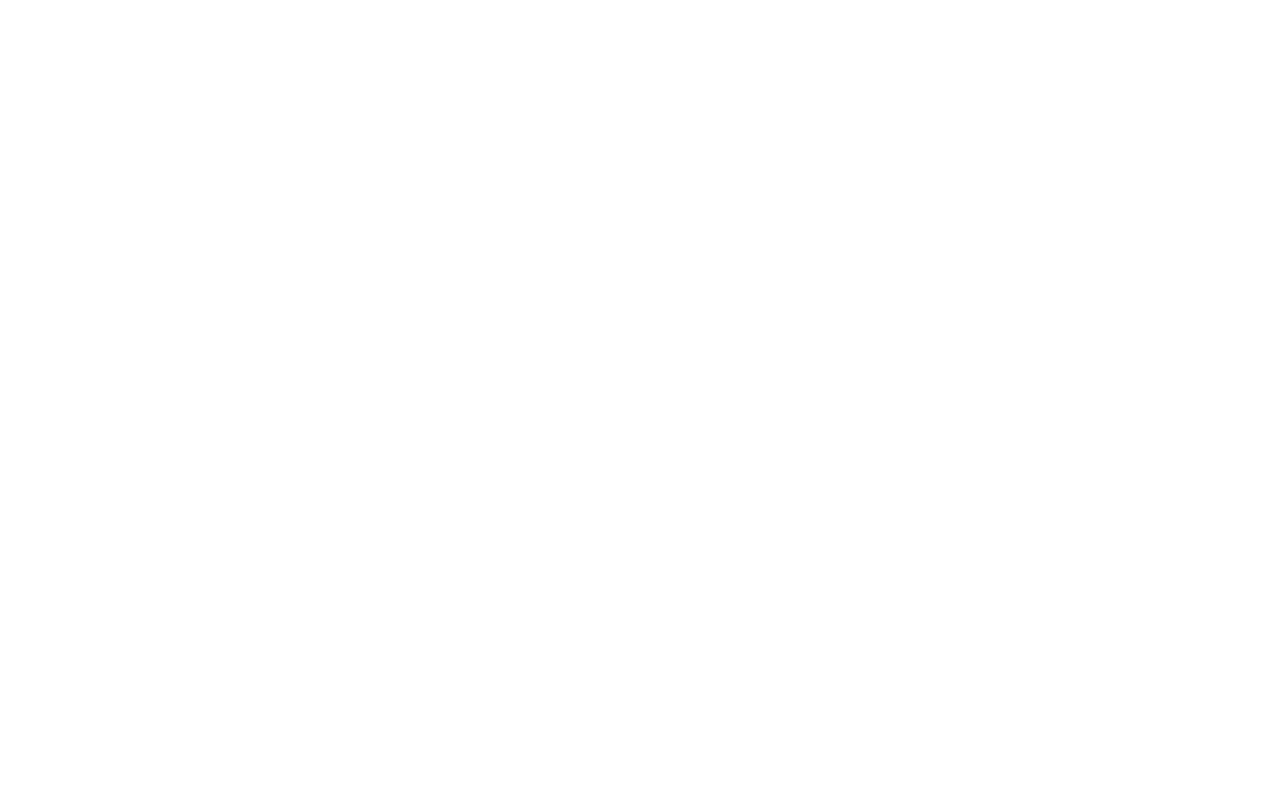
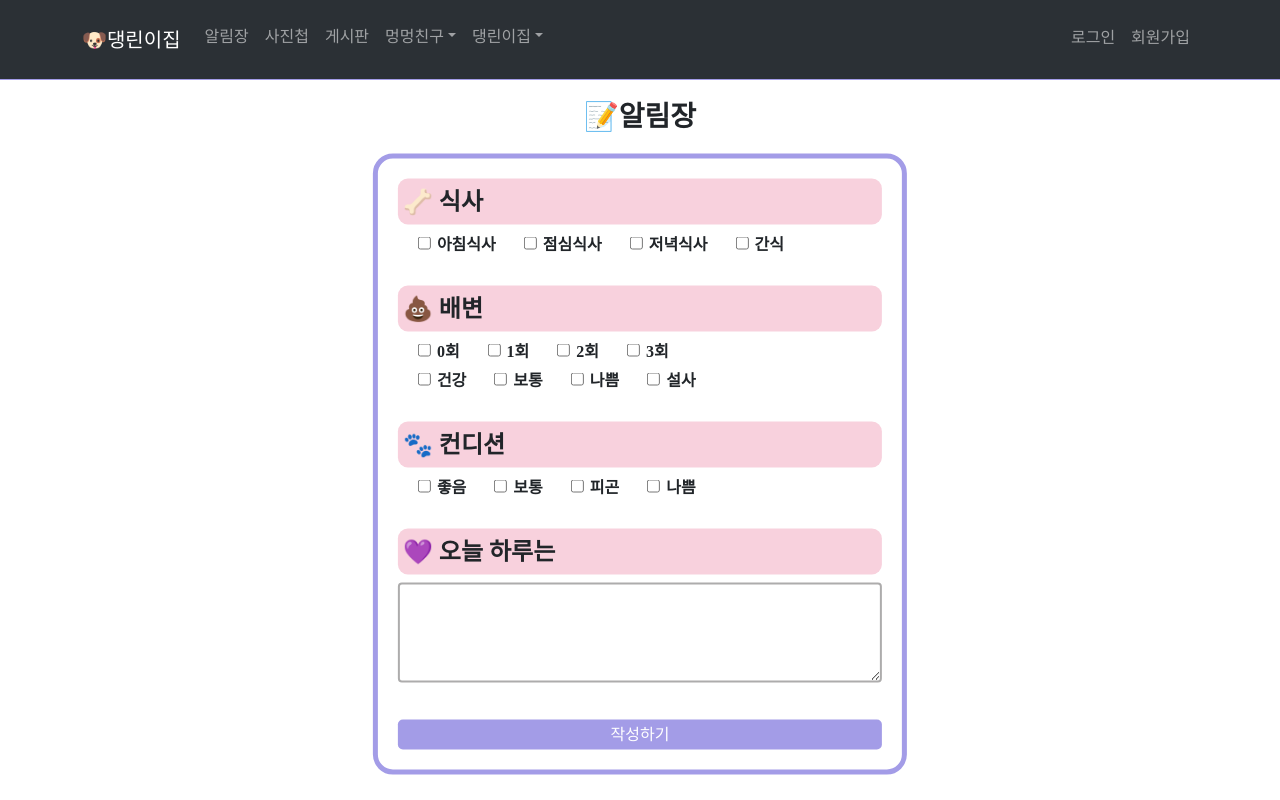
Before and after one commit to xooxpeak/React_Puppy, a React (Create React App) app: page /createNote in a window 1280 px wide. Before the commit this address had no page. Built offline with nearby package versions, Linux system fonts and the light colour scheme; a web font is replaced by a local one.

Commit message:
[Modify] 알림장

```diff
--- a/src/App.js
+++ b/src/App.js
@@ -5,8 +5,8 @@
 import axios from "axios";
 import Main from './Main';
 // import Nav from './components/Nav';
-import CreatePuppyNote from './pages/CreatePuppyNote';
-import PuppyNote from './pages/PuppyNote';
+import CreateNote from './pages/CreateNote';
+import Note from './pages/Note';
 import CreateGallery from './pages/CreateGallery';
 import Gallery from './pages/Gallery';
 import GalleryView from './pages/GalleryView';
@@ -29,14 +29,14 @@
         <BrowserRouter>
           <Routes>
             <Route path='/' element={<Main/>} />
-              <Route path='/puppyNote' element={<PuppyNote/>}></Route>
+              <Route path='/note' element={<Note/>}></Route>
               <Route path='/gallery' element={<Gallery/>}></Route>
               <Route exact path='/galleryView/:id' element={<GalleryView/>}></Route>
               <Route path='/createGallery' element={<CreateGallery/>}></Route>
               <Route path='/board' element={<Board/>}></Route>
               <Route exact path='/boardView/:no' element={<BoardView/>}></Route>
               <Route path='/createBoard' element={<CreatBoard/>}></Route>
-              <Route path='/createPuppyNote' element={<CreatePuppyNote/>}></Route>
+              <Route path='/createNote' element={<CreateNote/>}></Route>
               <Route path='/follow' element={<Follow/>}></Route>
               <Route path='/login' element={<Login/>}></Route>
               <Route path='/register' element={<Register/>}></Route>
--- a/src/css/PuppyNote.css
+++ b/src/css/Note.css
@@ -1,4 +1,4 @@
-/* PuppyNote.css */
+/* Note.css */
 
 .noteForm {
     width: auto;
--- /dev/null
+++ b/src/pages/CreateNote.js
@@ -0,0 +1,148 @@
+import React, { useState, useEffect } from 'react';
+import Nav2 from '../components/Nav2';
+import '../css/Note.css';
+import axios from 'axios';
+
+let CreateNote = () => {
+
+  let [note, setNote] = useState({
+    meal: [],
+    poop: { frequency: '', condition: '' },
+    condition: '',
+    daily: ''
+  });
+
+  let handleChange = (e) => {
+    const { name, value, checked } = e.target;
+
+    if (name === 'meal') {
+      if (checked) {
+        setNote(prevNote => ({
+          ...prevNote,
+          meal: [...prevNote.meal, value] // 이전의 meal 배열에 새로운 value 추가
+        }));
+      } else {
+        setNote(prevNote => ({
+          ...prevNote,
+          meal: prevNote.meal.filter(item => item !== value) // 선택 해제된 value를 meal 배열에서 제거
+        }));
+      }
+    } else if (name === 'poopFrequency') {
+      setNote(prevNote => ({
+        ...prevNote,
+        poop: {
+          ...prevNote.poop,
+          frequency: value
+        }
+      }));
+    } else if (name === 'poopCondition') {
+      setNote(prevNote => ({
+        ...prevNote,
+        poop: {
+          ...prevNote.poop,
+          condition: value
+        }
+      }));
+    } else if (name === 'condition' || name === 'daily') {
+      setNote(prevNote => ({
+        ...prevNote,
+        [name]: value
+      }));
+    }
+  };
+
+      // useState 훅으로 관리되는 user 객체의 속성을 업데이트하는 함수
+    //   let onChangeNoteData = (e) => {
+    //     setNote({...note, [e.target.name] : e.target.value})
+    //     console.log(note);
+    // }
+
+    // useEffect(() => {
+    //   console.log(note);
+    // }, [note]); // note 상태가 변경될 때마다 useEffect가 실행됩니다.
+
+
+
+    // axios를 사용하여 HTTP POST 요청을 보냄
+    let create = () => {
+      axios.post('http://localhost:8082/api/v1/auth/n/createNote', {
+          data: note
+      }).then((res) => {
+          console.log('성공', res.data);
+          alert("노트 작성 성공!");
+          setNote(res.data);
+      }).catch((error) => {
+          console.log("Error:", error);
+      });
+  }
+
+  // let handleSubmit = (e) => {
+  //   e.preventDefault();
+  //   console.log('Submitted Note:', note);
+
+  //   // axios를 사용하여 서버로 데이터를 전송
+  //   axios.post('http://localhost:8082/api/v1/auth/n/createPuppyNote', note)
+  //   .then((res) => {
+  //     console.log('성공', res.data);
+  //     setNote(res.data);
+  //     // 성공적으로 서버에 데이터를 전송한 후에 할 일을 여기에 추가하세요.
+  //   })
+  //   .catch((error) => {
+  //     console.error('Error submitting note:', error);
+  //   });
+  // };
+
+  return (
+    <>
+    <div>
+        <Nav2 />
+    </div>
+    <h3 style={{textAlign: 'center', marginTop: '20px'}}>📝알림장</h3>
+
+        <form className="noteForm">
+        <div className="section">
+            <fieldset>
+              <legend>🦴 식사</legend>
+              <label><input type="checkbox" name="meal" value="1" onChange={handleChange} /> 아침식사 &nbsp;</label>
+              <label><input type="checkbox" name="meal" value="2" onChange={handleChange} /> 점심식사 &nbsp;</label>
+              <label><input type="checkbox" name="meal" value="3" onChange={handleChange} /> 저녁식사 &nbsp;</label>
+              <label><input type="checkbox" name="meal" value="4" onChange={handleChange} /> 간식 &nbsp;</label>
+            </fieldset>
+              <br />
+
+            <fieldset>
+              <legend>💩 배변</legend>
+              <label><input type="checkbox" name="poopFrequency" value="0" onChange={handleChange} /> 0회 &nbsp;</label>
+              <label><input type="checkbox" name="poopFrequency" value="1" onChange={handleChange} /> 1회 &nbsp;</label>
+              <label><input type="checkbox" name="poopFrequency" value="2" onChange={handleChange} /> 2회 &nbsp;</label>
+              <label><input type="checkbox" name="poopFrequency" value="3" onChange={handleChange} /> 3회 &nbsp;</label>
+              <br />
+              <label><input type="checkbox" name="poopCondition" value="Good" onChange={handleChange} /> 건강 &nbsp;</label>
+              <label><input type="checkbox" name="poopCondition" value="Normal" onChange={handleChange} /> 보통 &nbsp;</label>
+              <label><input type="checkbox" name="poopCondition" value="Bad" onChange={handleChange} /> 나쁨 &nbsp;</label>
+              <label><input type="checkbox" name="poopCondition" value="Diarrhea" onChange={handleChange} /> 설사 &nbsp;</label>
+            </fieldset>
+              <br />
+
+            <fieldset>
+              <legend>🐾 컨디션</legend>
+              <label><input type="checkbox" name="condition" value="Good" onChange={handleChange} /> 좋음   &nbsp;</label>
+              <label><input type="checkbox" name="condition" value="Normal" onChange={handleChange} /> 보통 &nbsp;</label>
+              <label><input type="checkbox" name="condition" value="Tired" onChange={handleChange} /> 피곤 &nbsp;</label>
+              <label><input type="checkbox" name="condition" value="Bad" onChange={handleChange} /> 나쁨 &nbsp;</label>
+              <br />
+            </fieldset>
+            <br />
+
+        <fieldset>
+            <legend>💜 오늘 하루는</legend>
+            <textarea name="daily" id="daily" value={note.daily} onChange={handleChange}></textarea>
+        </fieldset>
+        </div>
+        <button type="button" onClick={create}>작성하기</button>
+        </form>
+    </>
+  );
+};
+
+export default CreateNote;
--- a/src/pages/CreatePuppyNote.js
+++ b/src/pages/Note.js
@@ -1,8 +1,8 @@
 import React, { useState } from 'react';
 import Nav2 from '../components/Nav2';
-import '../css/PuppyNote.css';
+import '../css/Note.css';
 
-let CreatePuppyNote = () => {
+let Note = () => {
 
   let [note, setNote] = useState({
     meal: '',
@@ -32,7 +32,6 @@
   let handleSubmit = (e) => {
     e.preventDefault();
     console.log('Submitted Note:', note);
-    // 여기에 제출된 노트를 처리하는 코드를 추가할 수 있습니다.
   };
 
   return (
@@ -88,4 +87,4 @@
   );
 };
 
-export default CreatePuppyNote;
+export default Note;
--- a/src/pages/PuppyNote.js
+++ /dev/null
@@ -1,11 +0,0 @@
-import React from "react";
-
-class PuppyNote extends React.Component {
-    render() {
-        return (
-            <h1>PuppyNote</h1>
-        )
-    }
-}
-
-export default PuppyNote;
```
